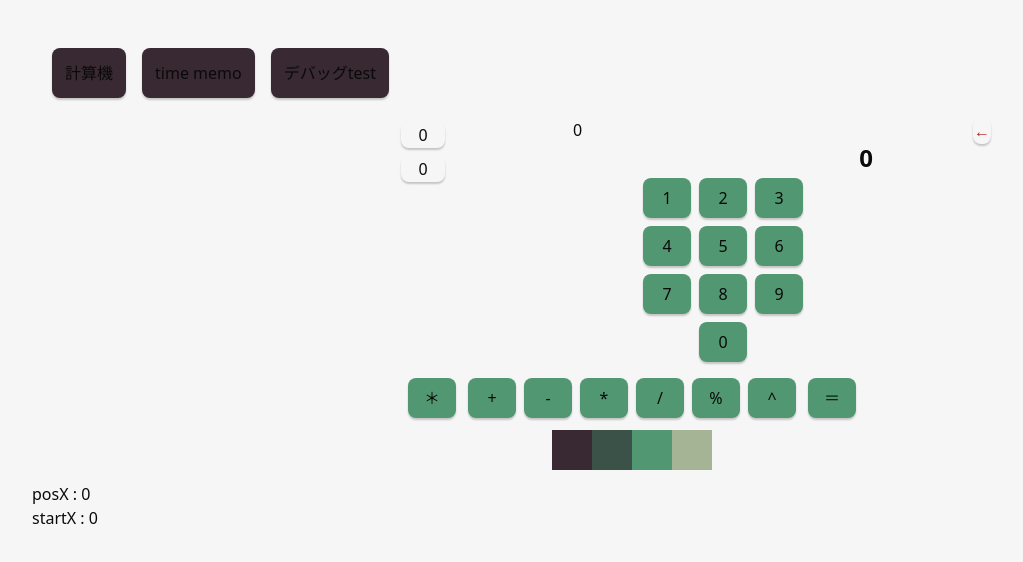
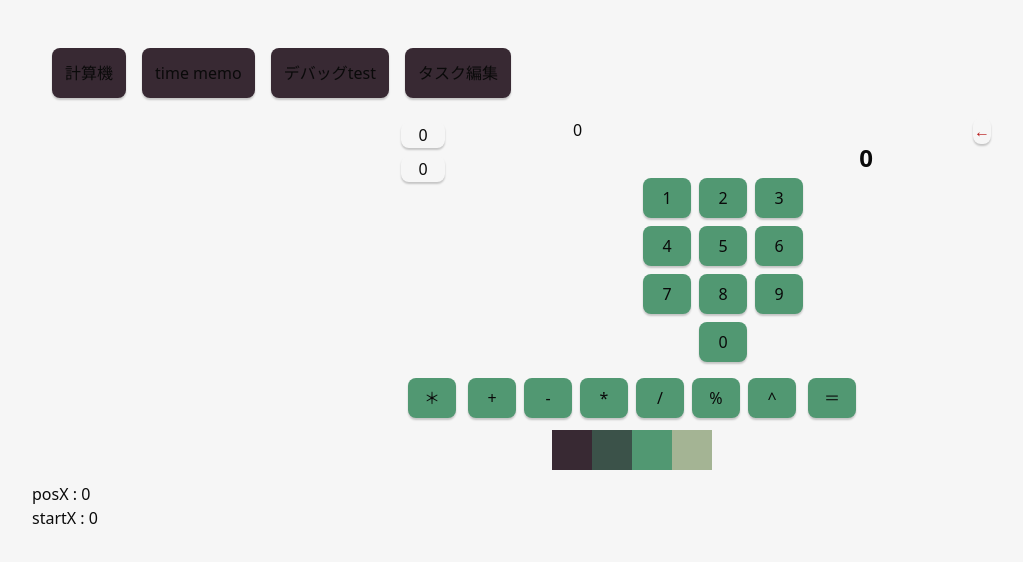
Before and after one commit to z-fujimori/my-assistant, a React (Vite) app: page / in a window 1280 px wide. Shown: the top 562 px of the page, without its empty margins (8-1031 px from the left). Built offline with nearby package versions, Linux system fonts and the light colour scheme.

Commit message:
タスク管理

```diff
--- a/src/Container.tsx
+++ b/src/Container.tsx
@@ -6,11 +6,13 @@ import Swipe from './features/swipeWindow/Swipe';
 import CalcuCard from './features/calculator/components/CalcuCard';
 import DebugComponent from './features/DebugComponent';
 import TimememoCard from './features/timememo/components/TimememoCard';
+import Task from './features/task/components/Task';
 
 export enum navigation {
   calc = "calculator",
   time = "timememo",
   swipe = "swipetest",
+  task = "task"
 }
 
 const Container = () => {
@@ -94,6 +96,7 @@ const Container = () => {
     setStart={setStart}
   />);
   const TestContent = (() => <DebugComponent />);
+  const TaskContent = (() => <Task />)
 
   return (
     <>
@@ -103,6 +106,7 @@ const Container = () => {
         CalContent = {CalContent}
         TimContent={TimContent}
         TestContent={TestContent}
+        TaskContent={TaskContent}
       />
     </>
   )
--- a/src/features/swipeWindow/Swipe.tsx
+++ b/src/features/swipeWindow/Swipe.tsx
@@ -7,6 +7,7 @@ const Swipe = (props:{
   CalContent: () => JSX.Element,
   TimContent: () => JSX.Element,
   TestContent: () => JSX.Element,
+  TaskContent: () => JSX.Element,
 }) => {
   const [posX, setPosX] = useState(0);
   const [startX, setStartX] = useState(0);
@@ -14,7 +15,7 @@ const Swipe = (props:{
 
   // const [currentPage, setCurrentPage] = useState<navigation>(navigation.calc);
   const MOVE_SPEED = 0.1;
-  const navArray = [navigation.calc, navigation.time, navigation.swipe];
+  const navArray = [navigation.calc, navigation.time, navigation.swipe, navigation.task];
 
   console.log("content宣言");
   let Content = props.CalContent;
@@ -22,11 +23,14 @@ const Swipe = (props:{
     case navigation.calc:
       Content = props.CalContent;
       break;
-      case navigation.time:
-        Content = props.TimContent;
-        break;
-        case navigation.swipe:
-          Content = props.TestContent;
+    case navigation.time:
+      Content = props.TimContent;
+      break;
+    case navigation.swipe:
+      Content = props.TestContent;
+      break;
+    case navigation.task:
+      Content = props.TaskContent;
       break;
   }
 
@@ -129,6 +133,10 @@ const Swipe = (props:{
         className="m-2 p-3 bg-dark"
         onClick={()=>props.setCurrentPage(navigation.swipe)}
       >デバッグtest</button>
+      <button
+        className='m-2 p-3 bg-dark'
+        onClick={()=>props.setCurrentPage(navigation.task)}
+      >タスク編集</button>
       </div>
 
       {/* <CalcuCard /> */}
--- /dev/null
+++ b/src/features/task/components/Task.tsx
@@ -0,0 +1,9 @@
+import React from 'react'
+
+const Task = () => {
+  return (
+    <div>Task</div>
+  )
+}
+
+export default Task
```
